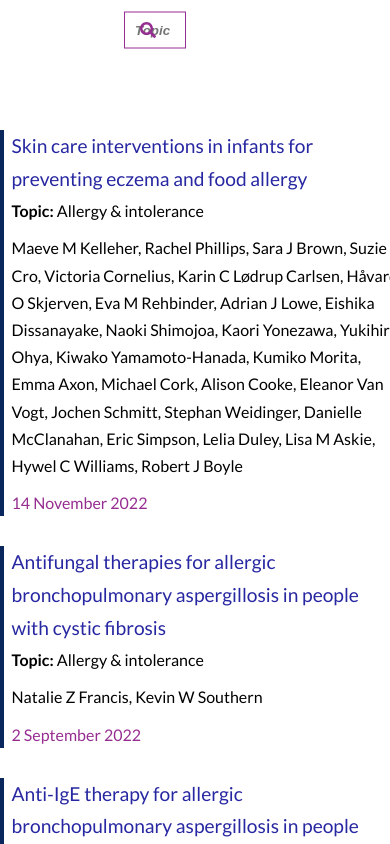
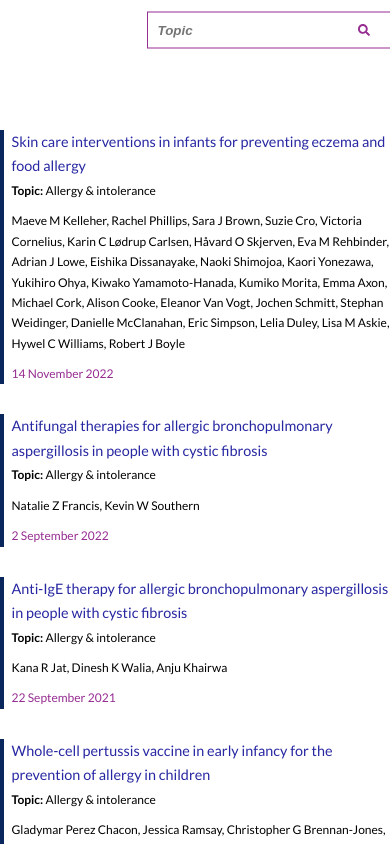
Before and after one commit to sbehnfeldt/cochrane-frontend, a React (Create React App) app: page / in a window 390 px wide. Shown: the top 844 px of the page. Built offline with nearby package versions, Linux system fonts and the light colour scheme.

Commit message:
Improve responsiveness

```diff
--- a/src/App.css
+++ b/src/App.css
@@ -129,18 +129,13 @@ div.selected-topic {
 }
 
 .chip .close-icon {
-    border-radius: 10rem;
     margin: 0;
-    padding: 3px;
+    padding: 0 3px;
     background-color: var(--highlight);
     color: #fff;
     font-weight: bold;
 }
 
-.chip .close-icon:hover {
-    color: var(--highlight);
-    background-color: #fff;
-}
 
 /* The actual reviews themselves */
 ul.reviews {
@@ -175,40 +170,46 @@ p.date {
 }
 
 @media (max-width: 1200px) {
+    body {
+        font-size: 1.5rem;
+    }
+
     body, section.search {
         width: 860px;
     }
 
-    section.search div {
+    section.search div.searchControl input,
+    section.search div.searchControl ul {
         width: 45%;
     }
 }
 
 @media (max-width: 900px) {
+    body {
+        font-size: 1.4rem;
+    }
+
     body, section.search {
         width: 580px;
     }
 
-    section.search div.searchTopics {
+    section.search div.searchControl input,
+    section.search div.searchControl ul {
         width: 55%;
     }
-
 }
 
 @media (max-width: 600px) {
+    body {
+        font-size: 1.2rem;
+    }
+
     body, section.search {
         width: 400px;
     }
 
-    section.search div.searchTopics {
-        width: 95%;
-    }
-
-    section.search input {
-        width: 95%;
-    }
-
-    section.search ul li {
-        font-size: 85%;
+    section.search div.searchControl input,
+    section.search div.searchControl ul {
+        width: 65%;
     }
 }
```
